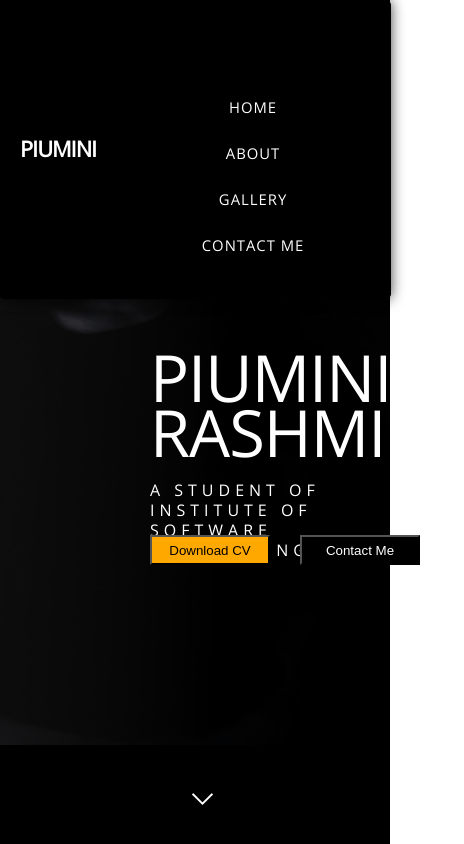
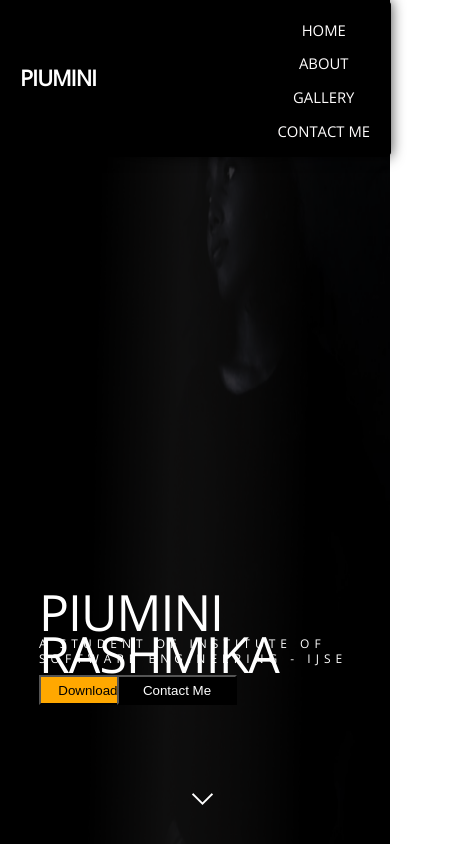
Before and after one commit to PiuminiRash/My-Profile, a plain HTML site: page index.html in a window 390 px wide. Shown: the top 844 px of the page, 464 px wide, since content can reach past the window. Drawn offline with nearby package versions, Linux system fonts and the light colour scheme.

Commit message:
media queary home

```diff
--- a/Style/Home.css
+++ b/Style/Home.css
@@ -7,246 +7,52 @@ header {
     -webkit-justify-content: center;
     -ms-flex-pack: center;
     justify-content: center;
-    width: 100%;
-    height: 100vh;
     background: #000000;
-    /*background: -moz-linear-gradient(-45deg, #717171 4%, #000000 25%);*/
-    /*background: -webkit-linear-gradient(-45deg, #373737 4%, #000000 25%);*/
-    /*background: linear-gradient(272.8deg, #717171 9%, #000000 75%);*/
-    /*background: linear-gradient(272.8deg,rgba(46,44,44,0)_-78.98%,rgba(37,35,35,0)_-78.98%,rgba(46,44,44,0)_-40.95%,rgba(49,47,47,0)_13.53%,#1D1C1C_55.37%,#000000_78.9%);*/
-    /*filter: progid:DXImageTransform.Microsoft.gradient( startColorstr='#e55d87', endColorstr='#5fc3e4', GradientType=1 );*/
-}
-
-.title {
-    /*-webkit-align-self: center;*/
-    /*-ms-flex-item-align: center;*/
-    /*align-self: center;*/
-    /*padding: 2rem;*/
-    /*max-width: 960px;*/
-    /*text-align: center;*/
-    /*background: linear-gradient(272.8deg, #ffffff 4%, #000000 85%);*/
-    width: 100%;
-    height: 100%;
-    left: 0;
-    right: 0;
-    bottom: 0;
-    top: 0;
 }
 
 .title .background {
     position: absolute;
-    opacity: 0.5;
     background-color: black;
-    /*background: linear-gradient(272.8deg, #717171 5%, #000000 25%);*/
-    /*background-color: rgba(255, 255, 255, 0.5); !* 0.5 represents 50% transparency *!*/
-    width: 100%;
-    height: 100%;
-    bottom: 0;
 }
 
 .title .cvButton {
     position: absolute;
     background-color: #FFA800;
-    top: 535px;
-    left: 150px;
-    width: 120px;
-    height: 30px;
 }
 
 .title .contactButton {
     position: absolute;
     background-color: black;
     color: white;
-    top: 535px;
-    left: 300px;
-    width: 120px;
-    height: 30px;
 }
 
 .title .smallsep {
     background: #fff;
-    height: 2px;
-    width: 70px;
-    margin: auto;
-    margin-top: 30px;
-    margin-bottom: 30px;
 }
+
 .title h1 {
-    font-size: 80px;
-    font-weight: 300;
     position: absolute;;
     text-transform: uppercase;
-    line-height: 0.85;
-    margin-bottom: 28px;
-    margin-left: 20px;
-    left: 150px;
-    top: 350px;
-    margin: 0;
-    padding: 0;
     color: #FFFFFF;
 }
 
 .title h2 {
     color: #FFFFFF;
-    font-size: 16px;
-    font-weight: 400;
     position: absolute;
     text-transform: uppercase;
-    left: 150px;
-    top: 430px;
-    letter-spacing: 5px;
-    margin-top: 50px;
 }
 
 header .HomeImg {
     /*opacity: 1;*/
-    width: 620px;
-    height: 695px;
     position: absolute;
-    right: 0;
-    top: 50px;
-}
-
-@media only screen and (max-height: 700px) {
-    .title h1 {
-        font-size: 80px;
-    }
-}
-.title p {
-    max-width: 600px;
-    margin: 0 auto;
-    line-height: 150%;
-}
-
-@media only screen and (max-width: 500px) {
-    .title h1 {
-        font-size: 65px;
-    }
-}
-
-/*.title .icon {*/
-/*    color: #FFFFFF;*/
-/*    font-size: 50px;*/
-/*}*/
-/*.main_nav {*/
-/*    position: fixed;*/
-/*    top: 0px;*/
-/*    max-height: 50px;*/
-/*    z-index: 999;*/
-/*    width: 100%;*/
-/*    padding-top: 17px;*/
-/*    background: none;*/
-/*    overflow: hidden;*/
-/*    -webkit-transition: all 0.3s;*/
-/*    transition: all 0.3s;*/
-/*    opacity: 0;*/
-/*    top: -100px;*/
-/*    padding-bottom: 6px;*/
-/*}*/
-
-@media only screen and (max-width: 766px) {
-    /*    .main_nav {*/
-    /*        padding-top: 25px;*/
-    /*    }*/
-    /*}*/
-    .open-nav {
-        max-height: 400px !important;
-    }
-
-    .sticky {
-        background-color: #ffffff;
-        opacity: 1;
-        top: 0px;
-    }
-
-    nav {
-        width: 100%;
-        margin-top: 5px;
-    }
-}
-
-@media only screen and (max-width: 766px) {
-    nav {
-        width: 100%;
-    }
-}
-nav ul {
-    list-style: none;
-    overflow: hidden;
-    text-align: center;
-}
-
-@media only screen and (max-width: 766px) {
-    nav ul {
-        padding-top: 0px;
-        margin-bottom: 22px;
-        text-align: center;
-        width: 100%;
-    }
-}
-nav ul li {
-    display: inline-block;
-    margin-left: 35px;
-    line-height: 1.5;
-    letter-spacing: 1px;
-}
-
-@media only screen and (max-width: 766px) {
-    nav ul li {
-        width: 100%;
-        padding: 7px 0;
-        margin: 0;
-    }
-
-    nav ul li:first-child {
-        margin-top: 70px;
-    }
-}
-nav ul a {
-    text-transform: uppercase;
-    font-size: 12px;
-    text-decoration: none;
-}
-
-nav ul a:hover {
-    color: #CFCFCF;
-}
-
-.mobile-toggle {
-    display: none;
-    cursor: pointer;
-    font-size: 20px;
-    position: absolute;
-    right: 22px;
-    top: 0;
-    width: 30px;
-}
-
-@media only screen and (max-width: 766px) {
-    .mobile-toggle {
-        display: block;
-    }
-}
-.mobile-toggle span {
-    width: 30px;
-    height: 4px;
-    margin-bottom: 6px;
-    background: #000000;
-    display: block;
 }
 
 .scroll-down {
     position: absolute;
-    left: 50%;
-    bottom: 5vh;
     display: block;
     text-align: center;
-    font-size: 20px;
     z-index: 100;
     text-decoration: none;
-    /*text-shadow: 1px;*/
-    width: 13px;
-    height: 13px;
     border-bottom: 2px solid #fff;
     border-right: 2px solid #fff;
     z-index: 9;
@@ -257,3 +63,239 @@ nav ul a:hover {
     -moz-animation: fade_move_down 2s ease-in-out infinite;
     animation: fade_move_down 2s ease-in-out infinite;
 }
+
+@media (max-height: 1440px) {
+    header {
+        width: 100%;
+        height: 100vh;
+    }
+
+    .title {
+        width: 100%;
+        height: 100%;
+        padding-left: 0; /* Instead of margin-left */
+        padding-right: 0;
+    }
+
+    .title .background {
+        opacity: 0.5;
+        width: 100%;
+        height: 100%;
+        bottom: 0;
+    }
+
+    .title .cvButton {
+        top: 535px;
+        left: 150px;
+        width: 120px;
+        height: 30px;
+    }
+
+    .title .contactButton {
+        top: 535px;
+        left: 300px;
+        width: 120px;
+        height: 30px;
+    }
+
+    .title .smallsep {
+        height: 2px;
+        width: 70px;
+        margin: auto;
+        margin-top: 30px;
+        margin-bottom: 30px;
+    }
+    .title h1 {
+        font-size: 80px;
+        font-weight: 300;
+        line-height: 0.85;
+        margin-bottom: 0;
+        margin-left: 0;
+        left: 10%;
+        top: 50%;
+        margin: 0;
+        padding: 0;
+    }
+
+    .title h2 {
+        font-size: 16px;
+        font-weight: 400;
+        left: 10%;
+        top: 55%;
+        letter-spacing: 5px;
+        margin-top: 5%;
+    }
+
+    header .HomeImg {
+        width: 50%;
+        height: 100%;
+        right: 0;
+        top: 50px;
+    }
+
+    .scroll-down {
+        position: absolute;
+        left: 50%;
+        bottom: 5vh;
+        width: 13px;
+        height: 13px;
+        font-size: 20px;
+    }
+}
+
+@media (max-width: 1024px) {
+    header {
+        width: 100%;
+        height: 100vh;
+    }
+
+    .title {
+        width: 100%;
+        height: 100%;
+        padding-left: 0; /* Instead of margin-left */
+        padding-right: 0;
+    }
+
+    .title .background {
+        opacity: 0.5;
+        width: 100%;
+        height: 100%;
+        bottom: 0;
+    }
+
+    .title .cvButton {
+        top: 85%;
+        left: 10%;
+        width: 120px;
+        height: 30px;
+    }
+
+    .title .contactButton {
+        top: 85%;
+        left: 25%;
+        width: 120px;
+        height: 30px;
+    }
+
+    .title .smallsep {
+        height: 2px;
+        width: 70px;
+        margin: auto;
+        margin-top: 30px;
+        margin-bottom: 30px;
+    }
+    .title h1 {
+        font-size: 80px;
+        font-weight: 300;
+        line-height: 0.85;
+        margin-bottom: 0;
+        margin-left: 0;
+        left: 10%;
+        top: 60%;
+        margin: 0;
+        padding: 0;
+    }
+
+    .title h2 {
+        font-size: 16px;
+        font-weight: 400;
+        left: 10%;
+        top: 65%;
+        letter-spacing: 5px;
+        margin-top: 5%;
+    }
+
+    header .HomeImg {
+        width: 50%;
+        height: 100%;
+        right: 0;
+        top: 50px;
+    }
+
+    .scroll-down {
+        position: absolute;
+        left: 50%;
+        bottom: 5vh;
+        width: 13px;
+        height: 13px;
+        font-size: 20px;
+    }
+}
+
+@media (max-width: 768px) {
+    header {
+        width: 100%;
+        height: 100vh;
+    }
+
+    .title {
+        width: 100%;
+        height: 100%;
+        padding-left: 0;
+        padding-right: 0;
+    }
+
+    .title .background {
+        opacity: 0.5;
+        width: 100%;
+        height: 100%;
+        bottom: 0;
+    }
+
+    .title .cvButton {
+        top: 80%;
+        left: 10%;
+        width: 120px;
+        height: 30px;
+    }
+
+    .title .contactButton {
+        top: 80%;
+        left: 30%;
+        width: 120px;
+        height: 30px;
+    }
+
+    .title .smallsep {
+        height: 2px;
+        width: 70px;
+        margin: auto;
+        margin-top: 30px;
+        margin-bottom: 30px;
+    }
+    .title h1 {
+        font-size: 50px;
+        font-weight: 300;
+        line-height: 0.85;
+        margin-bottom: 0;
+        margin-left: 0;
+        left: 10%;
+        top: 70%;
+        margin: 0;
+        padding: 0;
+    }
+
+    .title h2 {
+        font-size: 12px;
+        font-weight: 400;
+        left: 10%;
+        top: 73%;
+        letter-spacing: 5px;
+        margin-top: 5%;
+    }
+
+    header .HomeImg {
+        width: 80%;
+        height: 100%;
+        right: 0;
+        top: 50px;
+    }
+
+    .scroll-down {
+        left: 50%;
+        bottom: 5vh;
+        width: 13px;
+        height: 13px;
+        font-size: 20px;
+    }
+}
```
